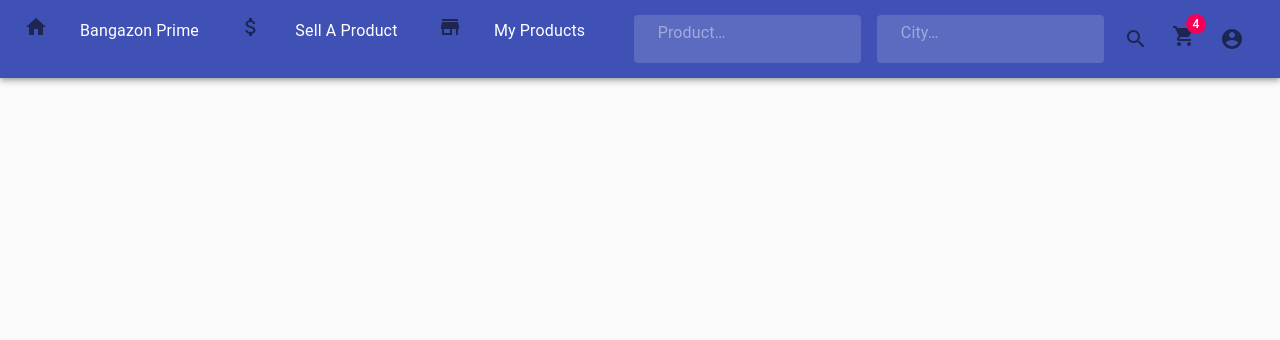
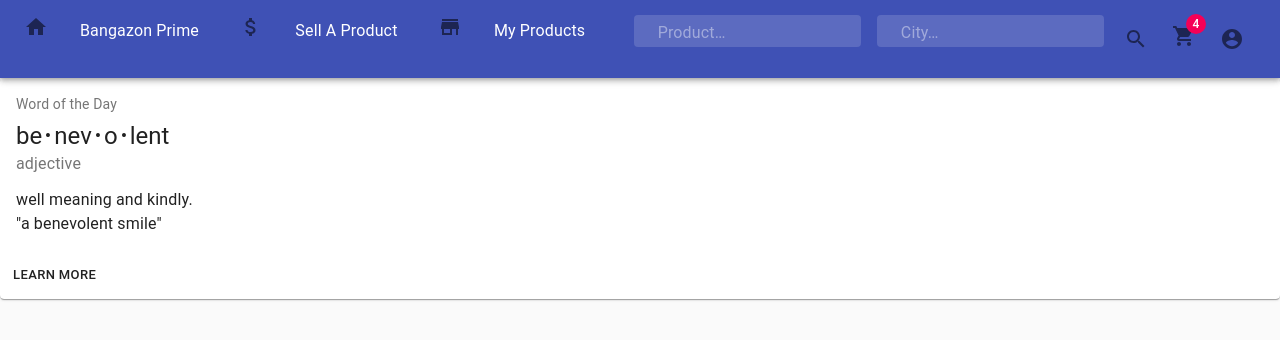
Before and after one commit to nss-cohort-36/bangazon-client-imagination-station-react, a React (Create React App) app in the folder bangazon/: page /products in a window 1280 px wide. Shown: the top 340 px of the page. Built offline with nearby package versions, Linux system fonts and the light colour scheme; sample sign-in values are in the browser's storage.

Commit message:
have dummy data in MyProductsCard and have it displaying on the browser

```diff
--- a/bangazon/src/components/ApplicationViews.js
+++ b/bangazon/src/components/ApplicationViews.js
@@ -5,7 +5,7 @@ import Login from "./auth/Login";
 import Register from "./auth/Register";
 import { isAuthenticated } from "../modules/simpleAuth"
 // import ProductDetail from './products/ProductDetails'
-// import ProductList from './products/ProductList'
+import MyProductList from './products/MyProductList'
 // import Home from './home/Home'
 // import PaymentCreateForm from './payment/PaymentCreateForm'
 // import OrderDetail from './orders/OrderDetail'
@@ -64,11 +64,11 @@ export default class ApplicationViews extends Component {
                 />
                 <Route
                     exact path="/products" render={props => {
-                        // if (isAuthenticated()) {
-                        //     return <ProductList {...props} {...this.props} />
-                        // } else {
-                        //     return <Redirect to='/login' />
-                        // }
+                        if (isAuthenticated()) {
+                            return <MyProductList {...props} {...this.props} />
+                        } else {
+                            return <Redirect to='/login' />
+                        }
                     }}
                 />
                 <Route
--- a/bangazon/src/components/nav/Navbar.js
+++ b/bangazon/src/components/nav/Navbar.js
@@ -68,6 +68,7 @@ const styles = theme => ({
     marginRight: theme.spacing.unit * 1,
     marginLeft: 0,
     width: '100%',
+    height: theme.spacing.unit * 4,
     [theme.breakpoints.up('sm')]: {
       marginLeft: theme.spacing.unit * 1,
       width: '20%',
--- /dev/null
+++ b/bangazon/src/components/products/MyProductCard.js
@@ -0,0 +1,70 @@
+import APIManager from '../../modules/APIManager'
+import MenuItem from '@material-ui/core/MenuItem';
+import TextField from '@material-ui/core/TextField';
+import AttachMoney from '@material-ui/icons/AttachMoney'
+
+
+import React from 'react';
+import PropTypes from 'prop-types';
+import { withStyles } from '@material-ui/core/styles';
+import Card from '@material-ui/core/Card';
+import CardActions from '@material-ui/core/CardActions';
+import CardContent from '@material-ui/core/CardContent';
+import Button from '@material-ui/core/Button';
+import Typography from '@material-ui/core/Typography';
+
+const styles = {
+  card: {
+    minWidth: 275,
+  },
+  bullet: {
+    display: 'inline-block',
+    margin: '0 2px',
+    transform: 'scale(0.8)',
+  },
+  title: {
+    fontSize: 14,
+  },
+  pos: {
+    marginBottom: 12,
+  },
+};
+
+function MyProductCard(props) {
+  const { classes } = props;
+  const bull = <span className={classes.bullet}>•</span>;
+
+  return (
+    <Card className={classes.card}>
+      <CardContent>
+        <Typography className={classes.title} color="textSecondary" gutterBottom>
+          Word of the Day
+        </Typography>
+        <Typography variant="h5" component="h2">
+          be
+          {bull}
+          nev
+          {bull}o{bull}
+          lent
+        </Typography>
+        <Typography className={classes.pos} color="textSecondary">
+          adjective
+        </Typography>
+        <Typography component="p">
+          well meaning and kindly.
+          <br />
+          {'"a benevolent smile"'}
+        </Typography>
+      </CardContent>
+      <CardActions>
+        <Button size="small">Learn More</Button>
+      </CardActions>
+    </Card>
+  );
+}
+
+MyProductCard.propTypes = {
+  classes: PropTypes.object.isRequired,
+};
+
+export default withStyles(styles)(MyProductCard);
--- /dev/null
+++ b/bangazon/src/components/products/MyProductList.js
@@ -0,0 +1,25 @@
+import MyProductCard from "./MyProductCard";
+import React, { Component } from 'react';
+import PropTypes from 'prop-types';
+import { withStyles } from '@material-ui/core/styles';
+import Card from '@material-ui/core/Card';
+import CardActions from '@material-ui/core/CardActions';
+import CardContent from '@material-ui/core/CardContent';
+import Button from '@material-ui/core/Button';
+import Typography from '@material-ui/core/Typography';
+
+function MyProductList(props) {
+    const { classes } = props;
+
+        return (
+                <Card >
+                    {/* {
+                        this.state.points.map((point, index) => <MyProductCard key={point.id} point={point} rewards={this.state.rewards[index]} />
+                        )
+                    } */}
+                    <MyProductCard/>
+                </Card>
+        )
+    }
+
+export default (MyProductList);
```
Also changed, not shown: bangazon/src/components/products/ProductCard.js (deleted), bangazon/src/components/products/ProductList.js (deleted).
